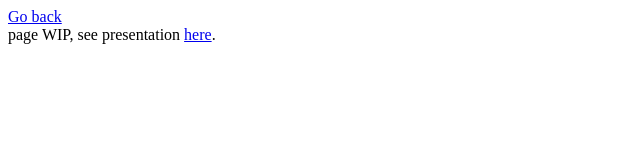
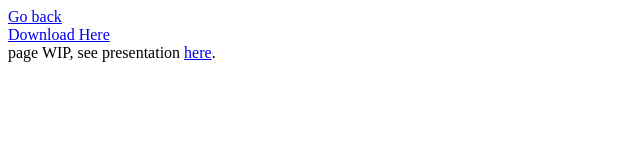
Before and after one commit to echeese03/Portfolio, a plain HTML site: page tagplay/tagplay.html in a window 1280 px wide. Shown: the whole page, without its empty margins (0-640 px from the left). Drawn offline with Linux system fonts and the light colour scheme.

Commit message:
added tagplay beta

```diff
--- a/tagplay/tagplay.html
+++ b/tagplay/tagplay.html
@@ -4,6 +4,8 @@
     <body>
         <a href="../index.html">Go back</a>
         <br>
+        <a href="TagPlay.zip">Download Here</a>
+        <br>
         page WIP, see presentation <a href="https://docs.google.com/presentation/d/1ffdLfbNJ8-pGsTu-AA9y9HT8PJRubH_0eYMX7sonPFk/edit">here</a>.
     </body>
 </html>
```
Also changed, not shown: 1 other file.
